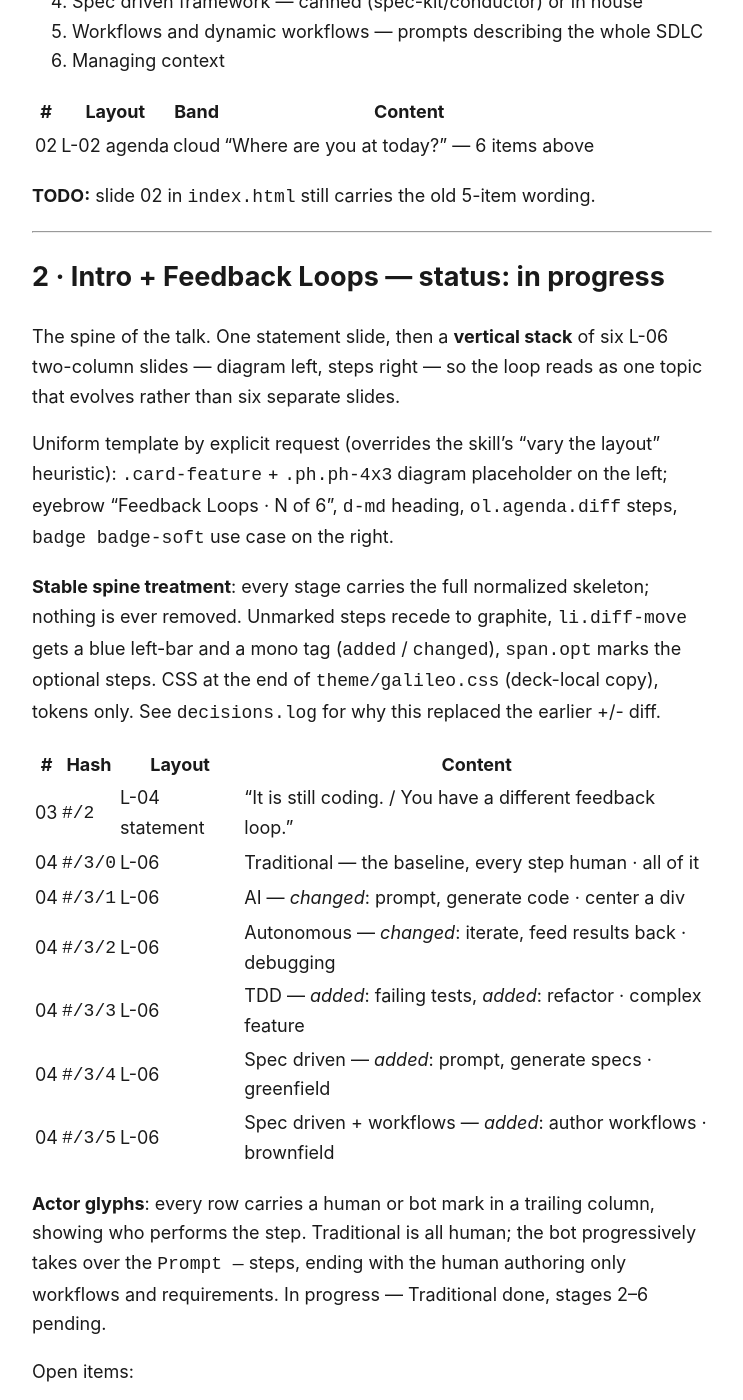
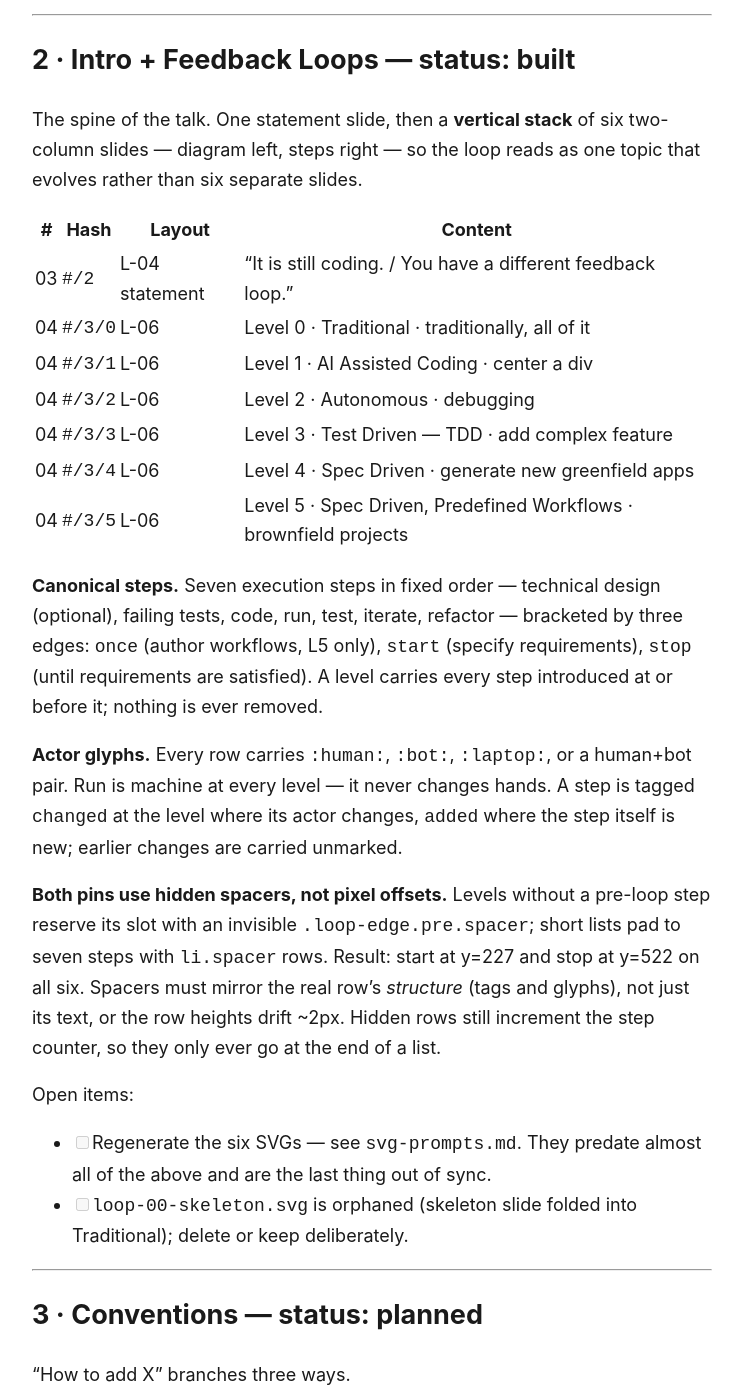
Before and after one commit to galileopy/blog, a Jekyll site: the page built from presentations/ai-assisted-coding-intro/PLAN.md, in a window 1280 px wide and 1400 px high, scrolled down 897 px. Shown: the whole window, without its empty margins (268-1011 px from the left). Built offline with Jekyll 4.4.1, drawn with Linux system fonts in a browser that asks for light colours; our own code applies the rules of GitHub Pages for plain Markdown files; some of the changed text lies outside the part shown.

Commit message:
docs(presentations): rewrite deck plan to match built state
Co-Authored-By: Claude Opus 5 <noreply@anthropic.com>

```diff
--- a/presentations/ai-assisted-coding-intro/PLAN.md
+++ b/presentations/ai-assisted-coding-intro/PLAN.md
@@ -1,152 +1,132 @@
 # Deck plan — On AI Assisted Coding
 
-Tracking doc, one entry per major outline section. Source of truth for content is
-`outline.md`; this file only records how it maps to slides and what state each
-section is in.
+Tracking doc for the **whole deck**, one entry per major outline section. Source
+of truth for content is `outline.md`; this file records how it maps to slides and
+what state each section is in. Rationale lives in `decisions.log`; the SVG
+regeneration task has its own spec in `svg-prompts.md`.
 
 Status legend: `built` · `in progress` · `planned`
+
+**Built so far: 4 top-level slides (9 including the vertical stack).** Everything
+from Conventions onward is still unbuilt.
 
 ---
 
 ## 0 · Opening — status: built
 
-| # | Layout | Band | Content |
+| # | Hash | Layout | Content |
 |---|---|---|---|
-| 01 | L-01 title | canvas | "On AI Assisted Coding" + subtitle |
+| 01 | `#/0` | L-01 title | "On AI Assisted Coding" + subtitle, blue chevrons |
 
 ---
 
-## 1 · Temperature Check — status: needs rework
+## 1 · Temperature Check — status: built
 
-Outline changed: the items were regrouped (vibe coding split out, "managing
-context" promoted to its own bullet). Now 7 top-level items — L-02 caps at 6.
+Resolved: the section now carries 6 items, with the spec-driven and workflows
+sub-bullets folded into their parent lines (L-02 caps at 6).
 
-Plan: keep L-02, fold the two sub-bullets of "Spec driven framework" and the
-sub-bullet of "Workflows" into their parent lines, giving 6 items:
-
-1. Prompt tests or new functions
-2. Vibe coding simple apps
-3. Plan mode in tools
-4. Spec driven framework — canned (spec-kit/conductor) or in house
-5. Workflows and dynamic workflows — prompts describing the whole SDLC
-6. Managing context
-
-| # | Layout | Band | Content |
+| # | Hash | Layout | Content |
 |---|---|---|---|
-| 02 | L-02 agenda | cloud | "Where are you at today?" — 6 items above |
-
-**TODO:** slide 02 in `index.html` still carries the old 5-item wording.
+| 02 | `#/1` | L-02 agenda | "Where are you at today?" — 6 items |
 
 ---
 
-## 2 · Intro + Feedback Loops — status: in progress
+## 2 · Intro + Feedback Loops — status: built
 
 The spine of the talk. One statement slide, then a **vertical stack** of six
-L-06 two-column slides — diagram left, steps right — so the loop reads as one
-topic that evolves rather than six separate slides.
-
-Uniform template by explicit request (overrides the skill's "vary the layout"
-heuristic): `.card-feature` + `.ph.ph-4x3` diagram placeholder on the left;
-eyebrow "Feedback Loops · N of 6", `d-md` heading, `ol.agenda.diff` steps,
-`badge badge-soft` use case on the right.
-
-**Stable spine treatment**: every stage carries the full normalized skeleton;
-nothing is ever removed. Unmarked steps recede to graphite, `li.diff-move` gets
-a blue left-bar and a mono tag (`added` / `changed`), `span.opt` marks the
-optional steps. CSS at the end of `theme/galileo.css` (deck-local copy), tokens
-only. See `decisions.log` for why this replaced the earlier +/- diff.
+two-column slides — diagram left, steps right — so the loop reads as one topic
+that evolves rather than six separate slides.
 
 | # | Hash | Layout | Content |
 |---|---|---|---|
 | 03 | `#/2` | L-04 statement | "It is still coding. / You have a different feedback loop." |
-| 04 | `#/3/0` | L-06 | Traditional — the baseline, every step human · all of it |
-| 04 | `#/3/1` | L-06 | AI — *changed*: prompt, generate code · center a div |
-| 04 | `#/3/2` | L-06 | Autonomous — *changed*: iterate, feed results back · debugging |
-| 04 | `#/3/3` | L-06 | TDD — *added*: failing tests, *added*: refactor · complex feature |
-| 04 | `#/3/4` | L-06 | Spec driven — *added*: prompt, generate specs · greenfield |
-| 04 | `#/3/5` | L-06 | Spec driven + workflows — *added*: author workflows · brownfield |
+| 04 | `#/3/0` | L-06 | Level 0 · Traditional · traditionally, all of it |
+| 04 | `#/3/1` | L-06 | Level 1 · AI Assisted Coding · center a div |
+| 04 | `#/3/2` | L-06 | Level 2 · Autonomous · debugging |
+| 04 | `#/3/3` | L-06 | Level 3 · Test Driven — TDD · add complex feature |
+| 04 | `#/3/4` | L-06 | Level 4 · Spec Driven · generate new greenfield apps |
+| 04 | `#/3/5` | L-06 | Level 5 · Spec Driven, Predefined Workflows · brownfield projects |
 
-**Actor glyphs**: every row carries a human or bot mark in a trailing column,
-showing who performs the step. Traditional is all human; the bot progressively
-takes over the `Prompt —` steps, ending with the human authoring only workflows
-and requirements. In progress — Traditional done, stages 2–6 pending.
+**Canonical steps.** Seven execution steps in fixed order — technical design
+(optional), failing tests, code, run, test, iterate, refactor — bracketed by
+three edges: `once` (author workflows, L5 only), `start` (specify requirements),
+`stop` (until requirements are satisfied). A level carries every step introduced
+at or before it; nothing is ever removed.
+
+**Actor glyphs.** Every row carries `:human:`, `:bot:`, `:laptop:`, or a
+human+bot pair. Run is machine at every level — it never changes hands. A step is
+tagged `changed` at the level where its actor changes, `added` where the step
+itself is new; earlier changes are carried unmarked.
+
+**Both pins use hidden spacers, not pixel offsets.** Levels without a pre-loop
+step reserve its slot with an invisible `.loop-edge.pre.spacer`; short lists pad
+to seven steps with `li.spacer` rows. Result: start at y=227 and stop at y=522 on
+all six. Spacers must mirror the real row's *structure* (tags and glyphs), not
+just its text, or the row heights drift ~2px. Hidden rows still increment the
+step counter, so they only ever go at the end of a list.
 
 Open items:
-- [x] Author the loop SVG diagrams (seven: skeleton + 1–6) in `assets/loops/` — wiring into placeholders still open for the slides agent.
-- [ ] Decide whether stage 6 belongs here or after the Brownfield divider —
-      it is outline-wise a Brownfield subsection, but it is the natural end of
-      the progression. Currently in the stack, with a brownfield badge.
+- [ ] Regenerate the six SVGs — see `svg-prompts.md`. They predate almost all of
+      the above and are the last thing out of sync.
+- [ ] `loop-00-skeleton.svg` is orphaned (skeleton slide folded into Traditional);
+      delete or keep deliberately.
 
 ---
 
-## 3 · Brownfield Projects — status: planned
+## 3 · Conventions — status: planned
 
-Outline is one line: "Brownfield projects have more context baked in."
+"How to add X" branches three ways.
 
-| # | Layout | Band | Content |
-|---|---|---|---|
-| — | L-03 divider | ink | "Brownfield Projects" |
-| — | L-04 statement | canvas | The one line, given air |
+| # | Layout | Content |
+|---|---|---|
+| — | L-07 three-up | External interface (REST / GraphQL field / RPC-WS handler) · Infrastructure component · Tests and tiers (e2e / integration / unit) |
 
 ---
 
-## 4 · Conventions — status: planned
+## 4 · Cool Tricks — status: planned
 
-Now a top-level section in the outline (it used to sit under Brownfield).
-"How to add X" branches three ways.
+Four parallel scenarios, each with detail — too much for one slide.
 
-| # | Layout | Band | Content |
-|---|---|---|---|
-| — | L-07 three-up | cloud | External interface (REST / GraphQL field / RPC-WS handler) · Infrastructure component · Tests and tiers (e2e / integration / unit) |
+| # | Layout | Content |
+|---|---|---|
+| — | L-03 divider | "Cool Tricks" |
+| — | L-07 three-up | Refinement (Linear; structured English: user stories / EARS / Gherkin; INVEST splits) · Incidents (live logs + repo to triage) · Post mortems (generate monitoring dashboards) |
+| — | L-06 two-column | Load testing and improving/revalidating + isolated worktrees for concurrent features |
+
+Note: "agents love red herrings" is delivery commentary — candidate for
+`<aside class="notes">` rather than slide text.
 
 ---
 
-## 5 · Cool Tricks — status: planned · NEW SECTION
+## 5 · Workflows — status: planned
 
-New in the revised outline. Four parallel scenarios, each with detail — too much
-for one L-08, so: divider, then two slides.
+| # | Layout | Content |
+|---|---|---|
+| — | L-03 divider | "Workflows" |
+| — | L-04 statement | "It's about encoding what you do in prompts and then iterating automatically." |
+| — | L-08 four-up | Tracking requirements · Refining tickets · Review cycle (adversarial, different model) · Drift check |
+| — | L-07 three-up | Implementation process guidelines (TDD, testing tiers) · Clean code practices · Local preferences not enforceable by tooling |
+| — | L-06 two-column | Dynamic vs static workflows — dev preferences, project differences |
 
-| # | Layout | Band | Content |
-|---|---|---|---|
-| — | L-03 divider | ink | "Cool Tricks" |
-| — | L-07 three-up | cloud | Refinement (Linear, structured English: user stories / EARS / Gherkin, INVEST splits) · Incidents (live logs + repo to triage; agents love red herrings) · Post mortems (generate monitoring dashboards) |
-| — | L-06 two-column | canvas | Load testing and improving/revalidating + isolated worktrees for concurrent features (needs an isolated stack; requires workflow familiarity) |
-
-Note: "Handle with care, agents love red herrings" is delivery commentary —
-candidate for `<aside class="notes">` rather than slide text.
+**Outline gap:** "Local preferences not enforceable by [tooling? — sentence looks
+cut off]". Needs the actual wording before it goes on a slide. Do not guess.
 
 ---
 
-## 6 · Workflows — status: planned
+## 6 · Existing Infrastructure — status: planned
 
-| # | Layout | Band | Content |
-|---|---|---|---|
-| — | L-03 divider | ink | "Workflows" |
-| — | L-04 statement | canvas | "It's about encoding what you do in prompts and then iterating automatically." |
-| — | L-08 four-up | canvas | Tracking requirements · Refining tickets · Review cycle (adversarial, different model) · Drift check |
-| — | L-07 three-up | cloud | Implementation process guidelines (TDD, testing tier preferences) · Clean code practices (general authoring, OO preferences) · Local preferences not enforceable by tooling |
-| — | L-06 two-column | canvas | Dynamic vs static workflows — not everything needs to be fixed the same way; dev preferences; project differences |
-
-**Outline gap:** line 125 reads "Local preferences not enforceable by [tooling?
-— sentence looks cut off]". Needs the user's actual wording before it goes on a
-slide. Do not guess.
+| # | Layout | Content |
+|---|---|---|
+| — | L-03 divider | "Existing Infrastructure" |
+| — | L-06 two-column | "Applies to anything that is managed by code" — adding an infrastructure component: Terraform, CDK |
 
 ---
 
-## 7 · Existing Infrastructure — status: planned
+## 7 · Close — status: planned
 
-| # | Layout | Band | Content |
-|---|---|---|---|
-| — | L-03 divider | ink | "Existing Infrastructure" |
-| — | L-06 two-column | canvas | "Applies to anything that is managed by code" — how to add an infrastructure component: Terraform, CDK |
-
----
-
-## 8 · Close — status: planned
-
-| # | Layout | Band | Content |
-|---|---|---|---|
-| — | L-13 closing | ink | Required by the design system. Closing line still to be chosen — the drift-check question ("are requirements, code, and acceptance tests all aligned?") is the strongest candidate already in the outline. |
+| # | Layout | Content |
+|---|---|---|
+| — | L-13 closing | Closing line still to be chosen — the drift-check question ("are requirements, code, and acceptance tests all aligned?") is the strongest candidate already in the outline. |
 
 ---
 
@@ -155,6 +135,21 @@ slide. Do not guess.
 - Never invent content that is not in `outline.md`.
 - Do not change the `Reveal.initialize` config (1280×720, `margin: 0`,
   `center: false`) — the theme's absolute px assume that stage.
+- **All transitions are off** (`transition: 'none'`, `backgroundTransition:
+  'none'`, plus CSS `!important` overrides). Any transform-based transition
+  resamples a rasterized slide mid-motion and softens display type. Do not add
+  `backface-visibility: hidden` or `will-change: transform` either — both promote
+  layers and cause *static* blur on the stacked sections.
+- **One surface for the whole deck** (`s-canvas`, #ffffff). This deliberately
+  drops the theme's canvas → cloud → fog → ink band rhythm to keep the six loop
+  slides reading as one continuous topic. Revisit when the divider sections
+  above get built — they were planned as ink slabs and will have nothing to
+  separate them.
+- Blue is well past the design system's "at most twice per slide": Level 4 alone
+  carries three `changed` tags and seven bot glyphs. Consequence of the glyph
+  system, not a regression — but if the slides start reading as uniformly blue,
+  desaturate the *carried* glyphs and let only flagged rows stay blue.
 - Verify over HTTP with hash deep-links, screenshot at 1280×720, and *read* the
-  PNGs; a slide overflowing 720px is the failure no grep catches.
-- Nothing committed yet; work lives on branch `presentations/ai-assisted-coding-intro`.
+  PNGs. Chrome blocks port 5060 (`ERR_UNSAFE_PORT`) and silently screenshots an
+  error page — a measurement pass on that port looks clean and means nothing.
+- Committed through `8031fc0` on branch `presentations/ai-assisted-coding-intro`.
```
